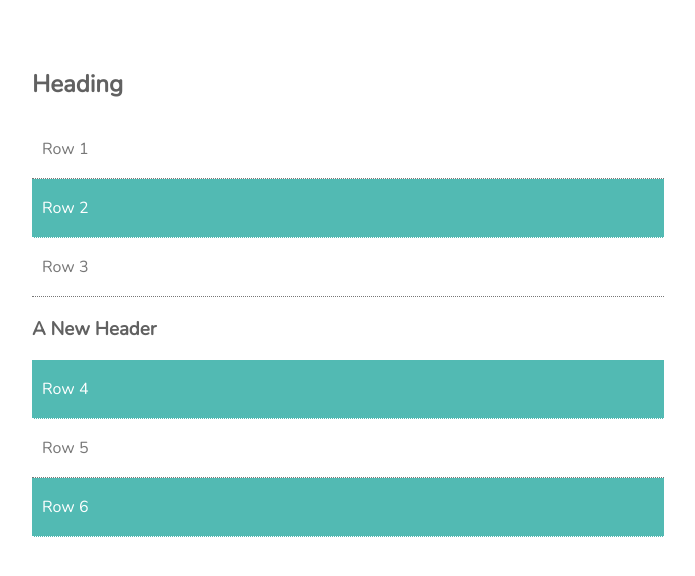
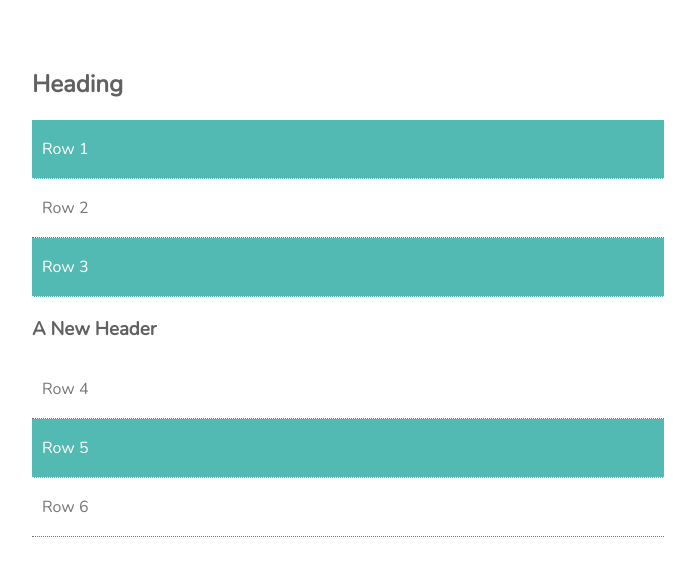
Before and after one commit to jwgainey-lessons-teamtreehouse/selectors2, a plain HTML site: page index.html in a window 1280 px wide. Shown: the whole page, without its empty margins (292-987 px from the left). Drawn offline with nearby package versions, Linux system fonts and the light colour scheme.

Commit message:
nth of type/ last of type

```diff
--- a/css/style.css
+++ b/css/style.css
@@ -1,6 +1,6 @@
 /* Structural Pseudo-classes------------------ */
 
-div:nth-of-type(even) {
+div:nth-last-of-type(even) {
     background: #52bab3;
     color: white;
 }
```
